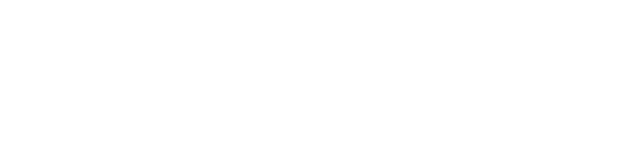
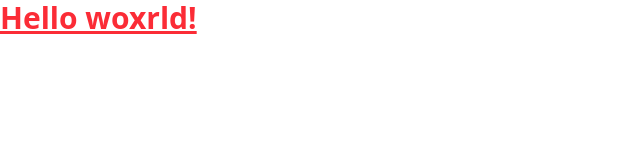
Before and after one commit to Zihni200108/muslimdress, a website: page index.html in a window 1280 px wide. Shown: the whole page, without its empty margins (0-640 px from the left). Drawn offline with Linux system fonts and the light colour scheme.

Commit message:
update terbaru

```diff
--- a/index.html
+++ b/index.html
@@ -7,7 +7,7 @@
     <link rel="stylesheet" href="/dist/output.css">
 </head>
 <body>
-    <h1 class="text-3xl font-bold underline text-white">
+    <h1 class="text-3xl font-bold underline text-red-500">
         Hello woxrld!
       </h1>
     <ul>
```
Also changed, not shown: dist/output.css.
